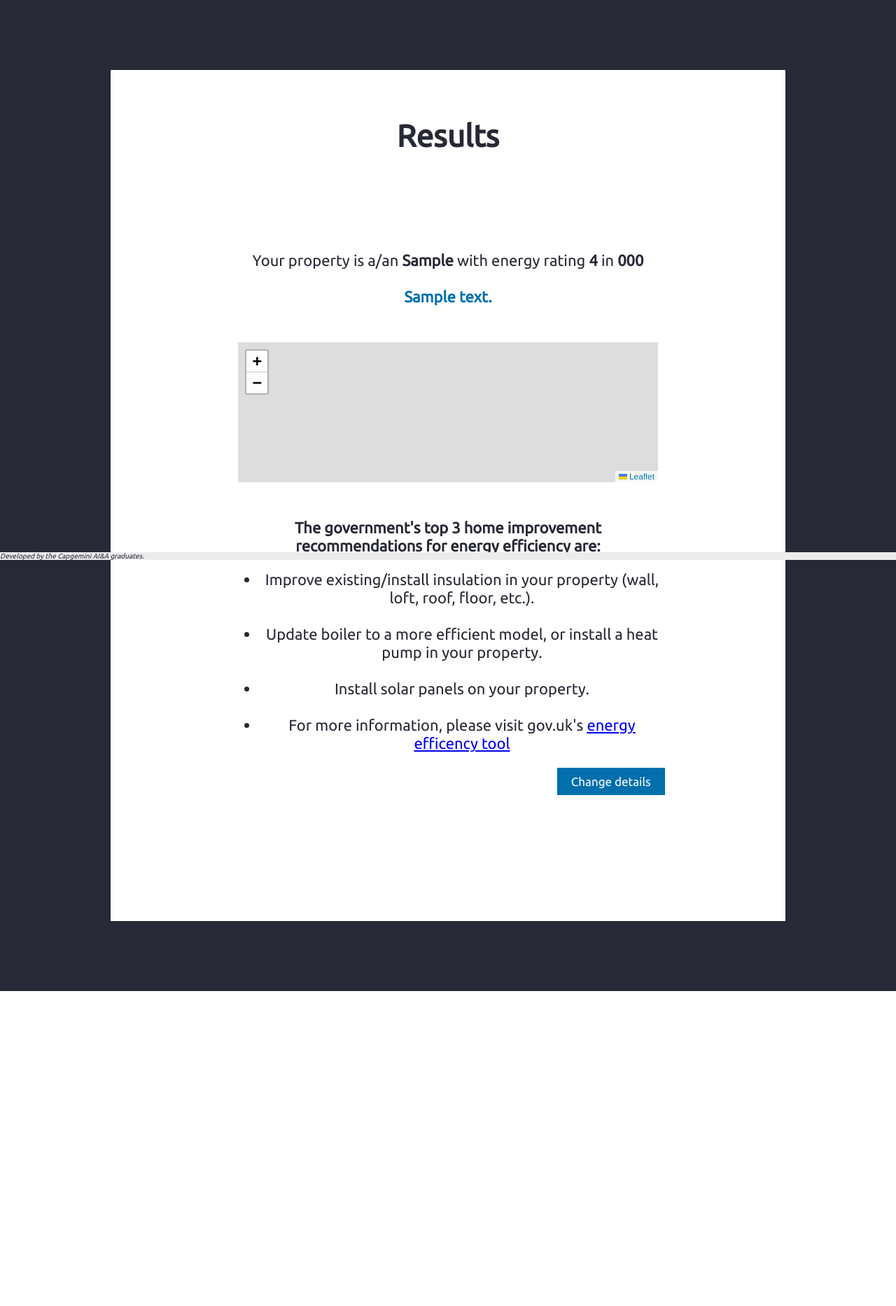
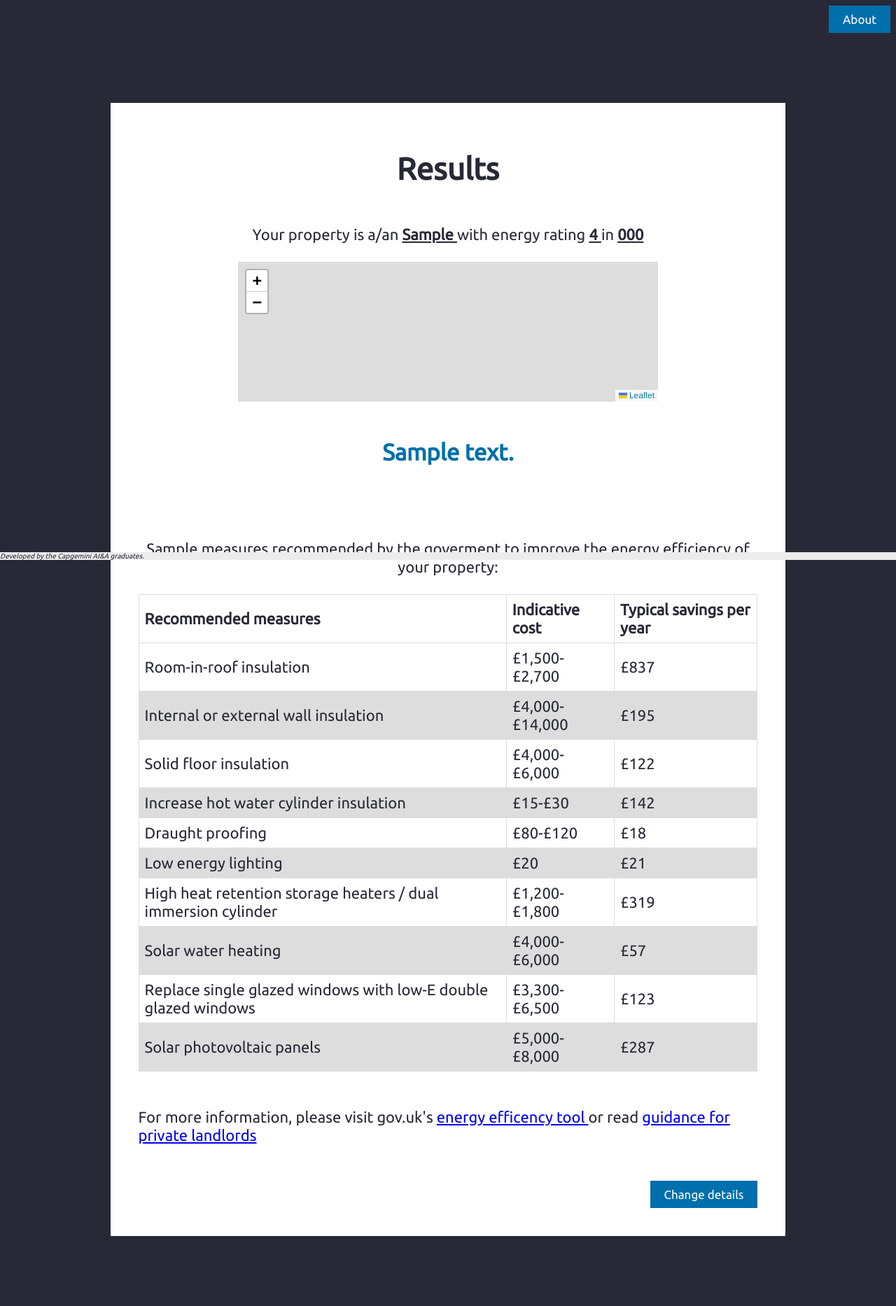
Before and after one commit to NicolasBelissent/homehealer_mlwebapp, a Flask app: template templates/results.html in a window 1280 px wide. Shown: the whole page at 70% size. Before the commit the page ends 1416 px from the top, so only its background shows below. Run offline with Flask 2, Linux system fonts and the light colour scheme; the template is opened without the code that fills it: most values are stand-ins (such as "Sample title", 1, 10 or a date in 2020); some libraries are stand-ins or nearby versions.

Commit message:
adding recommendations table

```diff
--- a/templates/results.html
+++ b/templates/results.html
@@ -53,23 +53,49 @@ button {
 button:hover {
   opacity: 0.8;
 }
+table {
+  font-family:'Ubuntu';
+  border-collapse: collapse;
+  width: 100%;
+}
+
+td, th {
+  border: 1px solid #dddddd;
+  text-align: left;
+  padding: 8px;
+}
+
+tr:nth-child(even) {
+  background-color: #dddddd;
+}
+
  </style>
+ <head>
+<body>
+  <div class = "header-container">
+      <div class = "header">
+        <form action="/about">
+          <div style="overflow:auto;">
+              <div style="float:right;">
+                  <button type="submit" id="about" name = "about">About</button>
+              </div>
+              </div>
+          </form>
+          </div>
+      </div>
+  </div>
+</body>
+</head>
+    <div class = content-container>
+        <body id = "results" name = "results" >
+                <center>
+                  <h1><b>Results</b></h1>
+                  <br>
+                    Your property is a/an <u><b> {{ home_type }} </b></u> with energy rating <b><u> {{ energy_rating }} </u></b> in <b><u> {{ postcode }}</u> </b>
+                    <br><br>
 
-</head>
-<div class = content-container>
-    <center>
-    <h1><b>Results</b></h1>
-    </center>
-    <div class = content-container>
-        <body id = results name = results >
-                <center>
-                    Your property is a/an <b> {{ home_type }} </b> with energy rating <b> {{ energy_rating }} </b> in <b>  {{ postcode }}</b>
-                    <br><br>
-                 <span style = "color:#006fac;"><b>   {{ prediction_text }} </b></span>
                 </center>
         </body>
-
-    <br><br>
       <div id="map" name = 'map'>
                 <script>
                 var map = L.map('map').setView([{{lat}}, {{lon}}], 12);
@@ -77,26 +103,98 @@ button:hover {
                 L.tileLayer('https://{s}.tile.openstreetmap.org/{z}/{x}/{y}.png', {attribution: '&copy; <a href=\"https://www.openstreetmap.org/copyright\">OpenStreetMap</a> contributors'}).addTo(map);
                 </script>
       </div>
+      <br>
+      <div id=" prediction" name = "prediction">
+      <center>
+      <h2><span style = "color:#006fac;"><b>   {{ prediction_text }} </b></span></center></h2>
+      </div>
+
         <br><br>
-            <div id = recommendations>
-                <center><b> The government's top 3 home improvement recommendations for energy efficiency are:</b>
+            <div id = "recommendation" name = "recommendation">
+                  <table>
+                    <caption>    <center>
+    Sample measures recommended by the goverment to improve the energy efficiency of your property:
+  </center> <br></caption>
+                    <thead>
+                      <tr>
+                        <th scope="col">Recommended measures</th>
+                        <th scope="col">Indicative cost</th>
+                        <th scope="col">Typical savings per year</th>
+                      </tr>
+                    </thead>
+                    <tbody>
+                      <tr>
+                        <td>Room-in-roof insulation</td>
+                        <td>£1,500-£2,700</td>
+                        <td>£837</td>
+                      </tr>
+                      <tr>
+                        <td>Internal or external wall insulation</td>
+                        <td>£4,000-£14,000</td>
+                        <td>£195</td>
+                      </tr>
+                      <tr>
+                        <td>Solid floor insulation</td>
+                        <td>£4,000-£6,000</td>
+                        <td>£122</td>
 
-                <ul>
-                    <li>Improve existing/install insulation in your property (wall, loft, roof, floor, etc.).</li>
-                    <br>
-                    <li>Update boiler to a more efficient model, or install a heat pump in your property.</li>
-                    <br>
-                    <li>Install solar panels on your property. </li>
-                    <br>
-                    <li>For more information, please visit gov.uk's <a href = "https://www.gov.uk/improve-energy-efficiency">energy efficency tool</a></li>
+                      </tr>
+                      <tr>
+                        <td>Increase hot water cylinder insulation</td>
+                        <td>£15-£30</td>
+                        <td>£142</td>
+
+                      </tr>
+                      <br>
+                      <tr>
+                        <td>Draught proofing</td>
+                        <td>£80-£120</td>
+                        <td>£18</td>
+
+                      </tr>
+                      <tr>
+                        <td>Low energy lighting</td>
+                        <td>£20</td>
+                        <td>£21</td>
+
+                      </tr>
+                      <tr>
+                        <td>High heat retention storage heaters / dual immersion cylinder</td>
+                        <td>£1,200-£1,800</td>
+                        <td>£319</td>
+
+                      </tr>
+                      <tr>
+                        <td>Solar water heating</td>
+                        <td>£4,000-£6,000</td>
+                        <td>£57</td>
+
+                      </tr>
+                      <tr>
+                        <td>Replace single glazed windows with low-E double glazed windows</td>
+                        <td>£3,300-£6,500</td>
+                        <td>£123</td>
+
+                      </tr>
+                      <tr>
+                        <td>Solar photovoltaic panels</td>
+                        <td>£5,000-£8,000</td>
+                        <td>£287</td>
+
+                      </tr>
+                    </tbody>
+                  </table>
+                    <br><br>
+                    For more information, please visit gov.uk's <a href = "https://www.gov.uk/improve-energy-efficiency">energy efficency tool </a> or read <a href = "https://www.gov.uk/guidance/domestic-private-rented-property-minimum-energy-efficiency-standard-landlord-guidance#selecting-energy-efficiency-measures"> guidance for private landlords </a>
             </div>
           </center>
     <body>
     </body>
+    <br><br>
     <form action="/">
         <div style="overflow:auto;">
             <div style="float:right;">
-                <button type="submit" id="return">Change details</button>
+                <button type="submit" id="return" name = "return" >Change details</button>
             </div>
           </div>
         </form>
```
